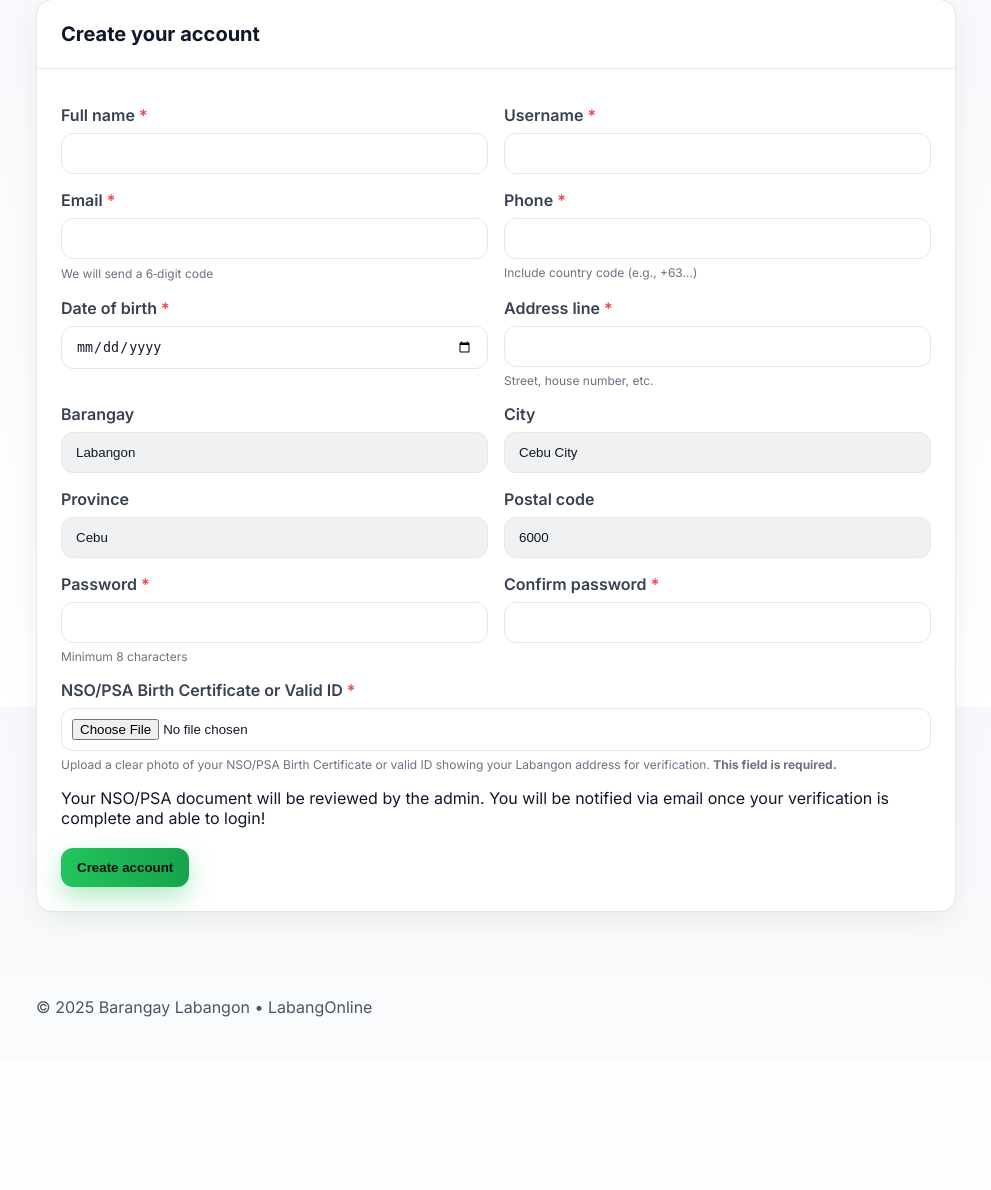
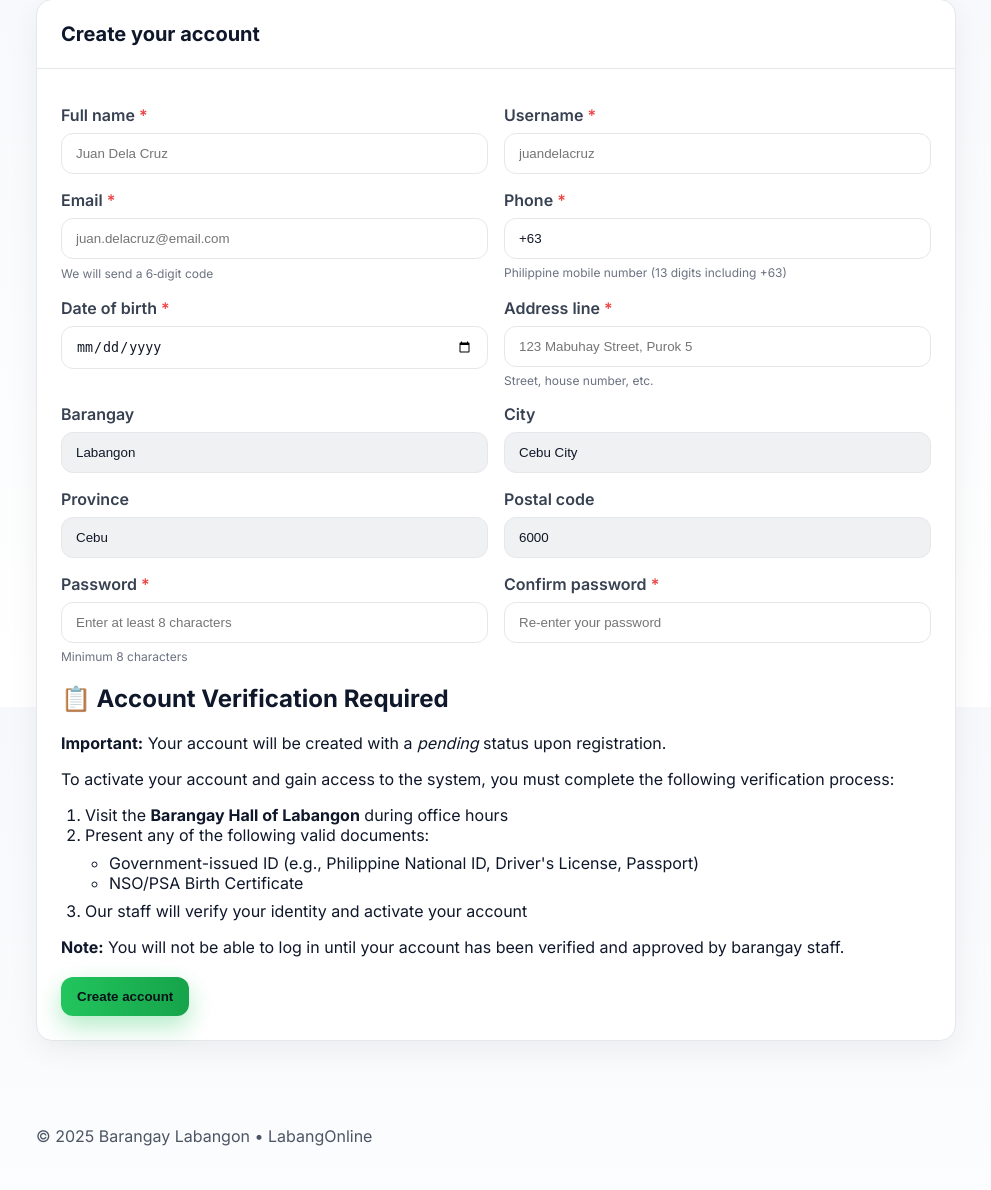
Before and after one commit to lemoninnit/CSIT327-G7-Labang-Online, a Django app: page /accounts/register/ in a window 1280 px wide. Shown: the part 93-1283 px from the top of the page, without its empty margins (144-1135 px from the left). Before the commit the page ends 1110 px from the top, so only its background shows below. Run offline with Django 5.2, Linux system fonts and the light colour scheme.

Commit message:
adjusted barangay verification

```diff
--- a/accounts/views.py
+++ b/accounts/views.py
@@ -23,12 +23,12 @@ def login(request):
         if user is not None:
             if user.resident_confirmation:  # Optional: only allow verified users
                 auth_login(request, user)
-                messages.success(request, f"Welcome back, {user.full_name}!")
+                messages.success(request, f"Welcome back, {user.full_name}! You have successfully logged in.")
                 return redirect('accounts:welcome')
             else:
-                messages.warning(request, "Your account is pending verification by the admin.")
+                messages.warning(request, "Account verification pending. Please visit Barangay Hall of Labangon to complete your account verification.")
         else:
-            messages.error(request, "Invalid username or password.")
+            messages.error(request, "Invalid credentials. Please check your username and password and try again.")
 
     return render(request, 'accounts/login.html')
 
@@ -55,10 +55,10 @@ def register(request):
 
         # Check if email or username already exists
         if User.objects.filter(email=email).exists():
-            messages.error(request, "Email is already registered.")
+            messages.error(request, "This email address is already registered. Please use a different email or log in to your existing account.")
             return render(request, "accounts/register.html")
         if User.objects.filter(username=username).exists():
-            messages.error(request, "Username is already taken.")
+            messages.error(request, "This username is already taken. Please choose a different username.")
             return render(request, "accounts/register.html")
 
         # Create the user
@@ -79,7 +79,7 @@ def register(request):
 
         )
 
-        messages.info(request, "Your account will be verified within 24 hours. Your NSO/PSA document will be reviewed by the admin. You will be notified via email once verification is complete.")
+        messages.success(request, "Account created successfully! Please proceed to Barangay Hall of Labangon for verification.")
         return redirect("accounts:login")  # Update with your login URL
 
     return render(request, "accounts/register.html")
@@ -94,7 +94,7 @@ def welcome(request: HttpRequest) -> HttpResponse:
 def forgot_password(request):
     if request.method == 'POST':
         email = request.POST.get('email')
-        messages.success(request, f"If an account with {email} exists, reset instructions have been sent.")
+        messages.success(request, f"Password reset instructions have been sent to {email} if an account exists with this email address.")
     return render(request, 'accounts/forgot_password.html')
 
 
--- a/templates/accounts/register.html
+++ b/templates/accounts/register.html
@@ -1,170 +1,107 @@
-{% extends 'base.html' %} {% load static %} {% block title %}Create your account
-• Labang Online{% endblock %} {% block content %}
+{% extends 'base.html' %}
+{% load static %}
+{% block title %}Create your account • Labang Online{% endblock %}
+
+{% block content %}
 <section class="panel">
   <div class="header">
     <h1>Create your account</h1>
   </div>
   <div class="body">
     <div class="messages">
-      {% for field in form %} {% for error in field.errors %}
-      <div class="msg error">{{ field.label }}: {{ error }}</div>
-      {% endfor %} {% endfor %} {% for error in form.non_field_errors %}
-      <div class="msg error">{{ error }}</div>
-      {% endfor %} {% for message in messages %}
-      <div class="msg {{ message.tags }}">{{ message }}</div>
+      {% for field in form %}
+        {% for error in field.errors %}
+          <div class="msg error">{{ field.label }}: {{ error }}</div>
+        {% endfor %}
+      {% endfor %}
+      {% for error in form.non_field_errors %}
+        <div class="msg error">{{ error }}</div>
+      {% endfor %}
+      {% for message in messages %}
+        <div class="msg {{ message.tags }}">{{ message }}</div>
       {% endfor %}
     </div>
 
-    <form method="post" enctype="multipart/form-data" novalidate>
+    <form method="post" novalidate>
       {% csrf_token %}
       <div class="grid grid-2">
+        <!-- User information fields -->
         <div>
           <label>Full name <span style="color: var(--danger)">*</span></label>
-          <input
-            name="full_name"
-            id="full_name"
-            value="{{ form.full_name.value|default:'' }}"
-            required
-          />
+          <input name="full_name" id="full_name" value="{{ form.full_name.value|default:'' }}" placeholder="Juan Dela Cruz" required />
         </div>
         <div>
           <label>Username <span style="color: var(--danger)">*</span></label>
-          <input
-            name="username"
-            id="username"
-            value="{{ form.username.value|default:'' }}"
-            required
-          />
+          <input name="username" id="username" value="{{ form.username.value|default:'' }}" placeholder="juandelacruz" required />
         </div>
         <div>
           <label>Email <span style="color: var(--danger)">*</span></label>
-          <input
-            type="email"
-            name="email"
-            id="email"
-            value="{{ form.email.value|default:'' }}"
-            required
-          />
+          <input type="email" name="email" id="email" value="{{ form.email.value|default:'' }}" placeholder="juan.delacruz@email.com" required />
           <div class="hint">We will send a 6‑digit code</div>
         </div>
         <div>
           <label>Phone <span style="color: var(--danger)">*</span></label>
-          <input
-            name="contact_number"
-            id="contact_number"
-            value="{{ form.contact_number.value|default:'' }}"
-            required
-          />
-          <div class="hint">Include country code (e.g., +63…)</div>
+          <input name="contact_number" id="contact_number" value="{{ form.contact_number.value|default:'+63' }}" placeholder="+639171234567" required minlength="13" maxlength="13" />
+          <div class="hint">Philippine mobile number (13 digits including +63)</div>
         </div>
         <div>
-          <label
-            >Date of birth <span style="color: var(--danger)">*</span></label
-          >
-          <input
-            type="date"
-            name="date_of_birth"
-            id="date_of_birth"
-            value="{{ form.date_of_birth.value }}"
-            required
-          />
+          <label>Date of birth <span style="color: var(--danger)">*</span></label>
+          <input type="date" name="date_of_birth" id="date_of_birth" value="{{ form.date_of_birth.value }}" required />
         </div>
         <div>
-          <label
-            >Address line <span style="color: var(--danger)">*</span></label
-          >
-          <input
-            name="address_line"
-            id="address_line"
-            value="{{ form.address_line.value|default:'' }}"
-            required
-          />
+          <label>Address line <span style="color: var(--danger)">*</span></label>
+          <input name="address_line" id="address_line" value="{{ form.address_line.value|default:'' }}" placeholder="123 Mabuhay Street, Purok 5" required />
           <div class="hint">Street, house number, etc.</div>
         </div>
+
+        <!-- Fixed fields -->
         <div>
           <label>Barangay</label>
-          <input
-            name="barangay"
-            value="Labangon"
-            readonly
-            style="background: rgba(100, 116, 139, 0.1); cursor: not-allowed"
-          />
+          <input name="barangay" value="Labangon" readonly style="background: rgba(100, 116, 139, 0.1); cursor: not-allowed" />
         </div>
         <div>
           <label>City</label>
-          <input
-            name="city"
-            value="Cebu City"
-            readonly
-            style="background: rgba(100, 116, 139, 0.1); cursor: not-allowed"
-          />
+          <input name="city" value="Cebu City" readonly style="background: rgba(100, 116, 139, 0.1); cursor: not-allowed" />
         </div>
         <div>
           <label>Province</label>
-          <input
-            name="province"
-            value="Cebu"
-            readonly
-            style="background: rgba(100, 116, 139, 0.1); cursor: not-allowed"
-          />
+          <input name="province" value="Cebu" readonly style="background: rgba(100, 116, 139, 0.1); cursor: not-allowed" />
         </div>
         <div>
           <label>Postal code</label>
-          <input
-            name="postal_code"
-            value="6000"
-            readonly
-            style="background: rgba(100, 116, 139, 0.1); cursor: not-allowed"
-          />
+          <input name="postal_code" value="6000" readonly style="background: rgba(100, 116, 139, 0.1); cursor: not-allowed" />
         </div>
         <div>
           <label>Password <span style="color: var(--danger)">*</span></label>
-          <input
-            type="password"
-            name="password"
-            id="password"
-            required
-            minlength="8"
-          />
+          <input type="password" name="password" id="password" placeholder="Enter at least 8 characters" required minlength="8" />
           <div class="hint">Minimum 8 characters</div>
         </div>
         <div>
-          <label
-            >Confirm password <span style="color: var(--danger)">*</span></label
-          >
-          <input
-            type="password"
-            name="password_confirm"
-            id="password_confirm"
-            required
-          />
-        </div>
-      </div>
-
-      <div class="upload-row">
-        <label
-          >NSO/PSA Birth Certificate or Valid ID
-          <span style="color: var(--danger)">*</span></label
-        >
-        <input
-          type="file"
-          name="nso_document"
-          id="nso_document"
-          accept="image/*,.pdf"
-          required
-          style="padding: 10px"
-        />
-        <div class="hint">
-          Upload a clear photo of your NSO/PSA Birth Certificate or valid ID
-          showing your Labangon address for verification.
-          <strong>This field is required.</strong>
+          <label>Confirm password <span style="color: var(--danger)">*</span></label>
+          <input type="password" name="password_confirm" id="password_confirm" placeholder="Re-enter your password" required />
         </div>
       </div>
 
       <div class="info-box">
+        <h1>📋 Account Verification Required</h1>
         <p>
-          Your NSO/PSA document will be reviewed by the admin. You will be
-          notified via email once your verification is complete and able to login!
+          <strong>Important:</strong> Your account will be created with a <em>pending</em> status upon registration.
+        </p>
+        <p>
+          To activate your account and gain access to the system, you must complete the following verification process:
+        </p>
+        <ol style="margin: 1rem 0; padding-left: 1.5rem;">
+          <li>Visit the <strong>Barangay Hall of Labangon</strong> during office hours</li>
+          <li>Present any of the following valid documents:
+            <ul style="margin: 0.5rem 0; padding-left: 1.5rem;">
+              <li>Government-issued ID (e.g., Philippine National ID, Driver's License, Passport)</li>
+              <li>NSO/PSA Birth Certificate</li>
+            </ul>
+          </li>
+          <li>Our staff will verify your identity and activate your account</li>
+        </ol>
+        <p>
+          <strong>Note:</strong> You will not be able to log in until your account has been verified and approved by barangay staff.
         </p>
       </div>
 
@@ -176,9 +113,35 @@
     </form>
   </div>
 </section>
-{% endblock %} {% block scripts %}
+{% endblock %}
+
+{% block scripts %}
 <script>
-  // Comprehensive form validation before submission
+  // Auto-fill +63 on focus if empty
+  document.getElementById("contact_number").addEventListener("focus", function() {
+    if (this.value === "" || this.value === "+63") {
+      this.value = "+63";
+    }
+  });
+
+  // Prevent deletion of +63 prefix
+  document.getElementById("contact_number").addEventListener("keydown", function(e) {
+    const cursorPosition = this.selectionStart;
+    const value = this.value;
+
+    // Prevent backspace or delete if it would remove part of +63
+    if ((e.key === "Backspace" || e.key === "Delete") && cursorPosition <= 3) {
+      e.preventDefault();
+    }
+  });
+
+  // Ensure +63 stays at the beginning
+  document.getElementById("contact_number").addEventListener("input", function() {
+    if (!this.value.startsWith("+63")) {
+      this.value = "+63" + this.value.replace(/^\+?6?3?/, "");
+    }
+  });
+
   document.querySelector("form").addEventListener("submit", function (e) {
     const requiredFields = [
       { id: "full_name", label: "Full name" },
@@ -191,20 +154,17 @@
       { id: "password_confirm", label: "Confirm password" },
     ];
 
-    // Check all required text fields
     for (let field of requiredFields) {
       const input = document.getElementById(field.id);
       if (!input.value.trim()) {
         e.preventDefault();
-        alert(
-          `${field.label} is required. Please fill in all required fields marked with *.`
-        );
+        alert(`${field.label} is required. Please fill in all required fields marked with *.`);
         input.focus();
         return false;
       }
     }
 
-    // Validate email format
+    // Validate email
     const email = document.getElementById("email").value;
     const emailRegex = /^[^\s@]+@[^\s@]+\.[^\s@]+$/;
     if (!emailRegex.test(email)) {
@@ -214,12 +174,56 @@
       return false;
     }
 
-    // Validate phone format (must start with +)
+    // Validate phone
     const phone = document.getElementById("contact_number").value;
-    if (!phone.startsWith("+")) {
+    if (!phone.startsWith("+63")) {
       e.preventDefault();
-      alert("Phone number must include country code (e.g., +63...)");
+      alert("Phone number must start with +63 (Philippine country code)");
       document.getElementById("contact_number").focus();
+      return false;
+    }
+
+    if (phone.length !== 13) {
+      e.preventDefault();
+      alert("Phone number must be exactly 13 characters (+63 followed by 10 digits, e.g., +639171234567)");
+      document.getElementById("contact_number").focus();
+      return false;
+    }
+
+    // Check if all characters after +63 are digits
+    const phoneDigits = phone.substring(3);
+    if (!/^\d{10}$/.test(phoneDigits)) {
+      e.preventDefault();
+      alert("Phone number must contain only digits after +63");
+      document.getElementById("contact_number").focus();
+      return false;
+    }
+
+    // Validate address line
+    const addressLine = document.getElementById("address_line").value.trim();
+    if (addressLine.length < 10) {
+      e.preventDefault();
+      alert("Address line is too short. Please provide a complete address (at least 10 characters).");
+      document.getElementById("address_line").focus();
+      return false;
+    }
+
+    // Check if address contains at least some letters and numbers (basic street address pattern)
+    const hasLetters = /[a-zA-Z]/.test(addressLine);
+    const hasNumbers = /\d/.test(addressLine);
+    if (!hasLetters) {
+      e.preventDefault();
+      alert("Address line must contain street or location name.");
+      document.getElementById("address_line").focus();
+      return false;
+    }
+
+    // Check for suspicious patterns (all numbers, all special characters, etc.)
+    const validAddressPattern = /^[a-zA-Z0-9\s,.\-#\/]+$/;
+    if (!validAddressPattern.test(addressLine)) {
+      e.preventDefault();
+      alert("Address line contains invalid characters. Please use only letters, numbers, spaces, and common punctuation (,.-#/).");
+      document.getElementById("address_line").focus();
       return false;
     }
 
@@ -236,72 +240,18 @@
     const passwordConfirm = document.getElementById("password_confirm").value;
     if (password !== passwordConfirm) {
       e.preventDefault();
-      alert(
-        "Passwords do not match. Please make sure both password fields are identical."
-      );
+      alert("Passwords do not match. Please make sure both password fields are identical.");
       document.getElementById("password_confirm").focus();
       return false;
     }
 
-    // Validate file upload
-    const fileInput = document.getElementById("nso_document");
-    if (!fileInput.files || fileInput.files.length === 0) {
-      e.preventDefault();
-      alert(
-        "Please upload your NSO/PSA Birth Certificate or valid ID to proceed."
-      );
-      fileInput.focus();
-      return false;
-    }
-
-    // Check file size (max 10MB)
-    const maxSize = 10 * 1024 * 1024;
-    if (fileInput.files[0].size > maxSize) {
-      e.preventDefault();
-      alert("File size must be less than 10MB. Please upload a smaller file.");
-      fileInput.value = "";
-      return false;
-    }
-
-    // Validate file type
-    const file = fileInput.files[0];
-    const validTypes = [
-      "image/jpeg",
-      "image/jpg",
-      "image/png",
-      "application/pdf",
-    ];
-    if (!validTypes.includes(file.type)) {
-      e.preventDefault();
-      alert(
-        "Only JPEG, PNG, or PDF files are allowed for the document upload."
-      );
-      fileInput.value = "";
-      return false;
-    }
-
-    // Validate resident confirmation
-    const residentCheck = document.querySelector(
-      'input[name="resident_confirmation"]'
-    );
-    if (!residentCheck.checked) {
-      e.preventDefault();
-      alert("Please confirm that you are a resident of Barangay Labangon.");
-      residentCheck.focus();
-      return false;
-    }
-
-    // Validate age (must be at least 13 years old)
+    // Validate age
     const dob = new Date(document.getElementById("date_of_birth").value);
     const today = new Date();
-    const age = today.getFullYear() - dob.getFullYear();
+    let age = today.getFullYear() - dob.getFullYear();
     const monthDiff = today.getMonth() - dob.getMonth();
-    const actualAge =
-      monthDiff < 0 || (monthDiff === 0 && today.getDate() < dob.getDate())
-        ? age - 1
-        : age;
-
-    if (actualAge < 13) {
+    if (monthDiff < 0 || (monthDiff === 0 && today.getDate() < dob.getDate())) age--;
+    if (age < 13) {
       e.preventDefault();
       alert("You must be at least 13 years old to register.");
       document.getElementById("date_of_birth").focus();
```
